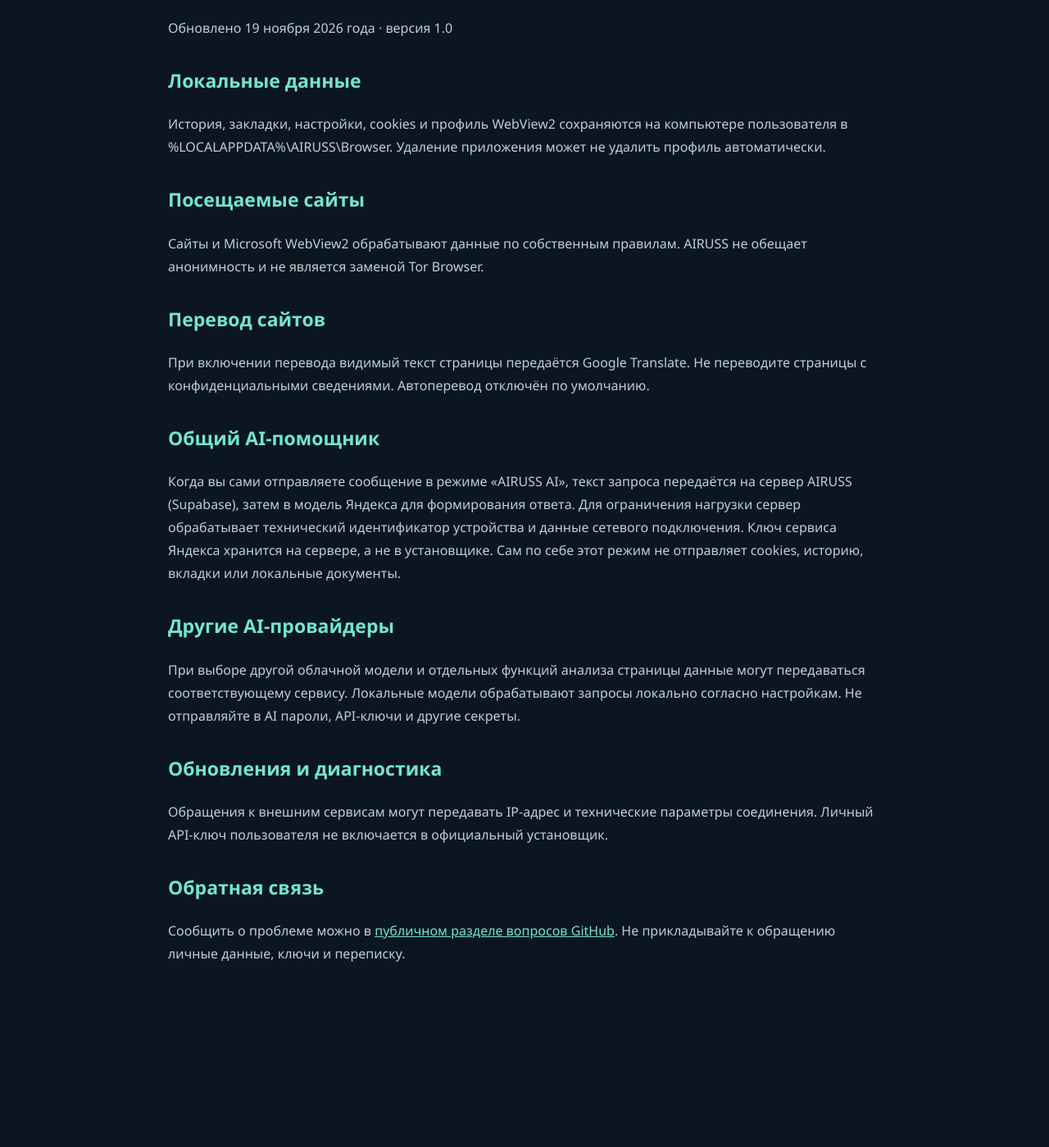
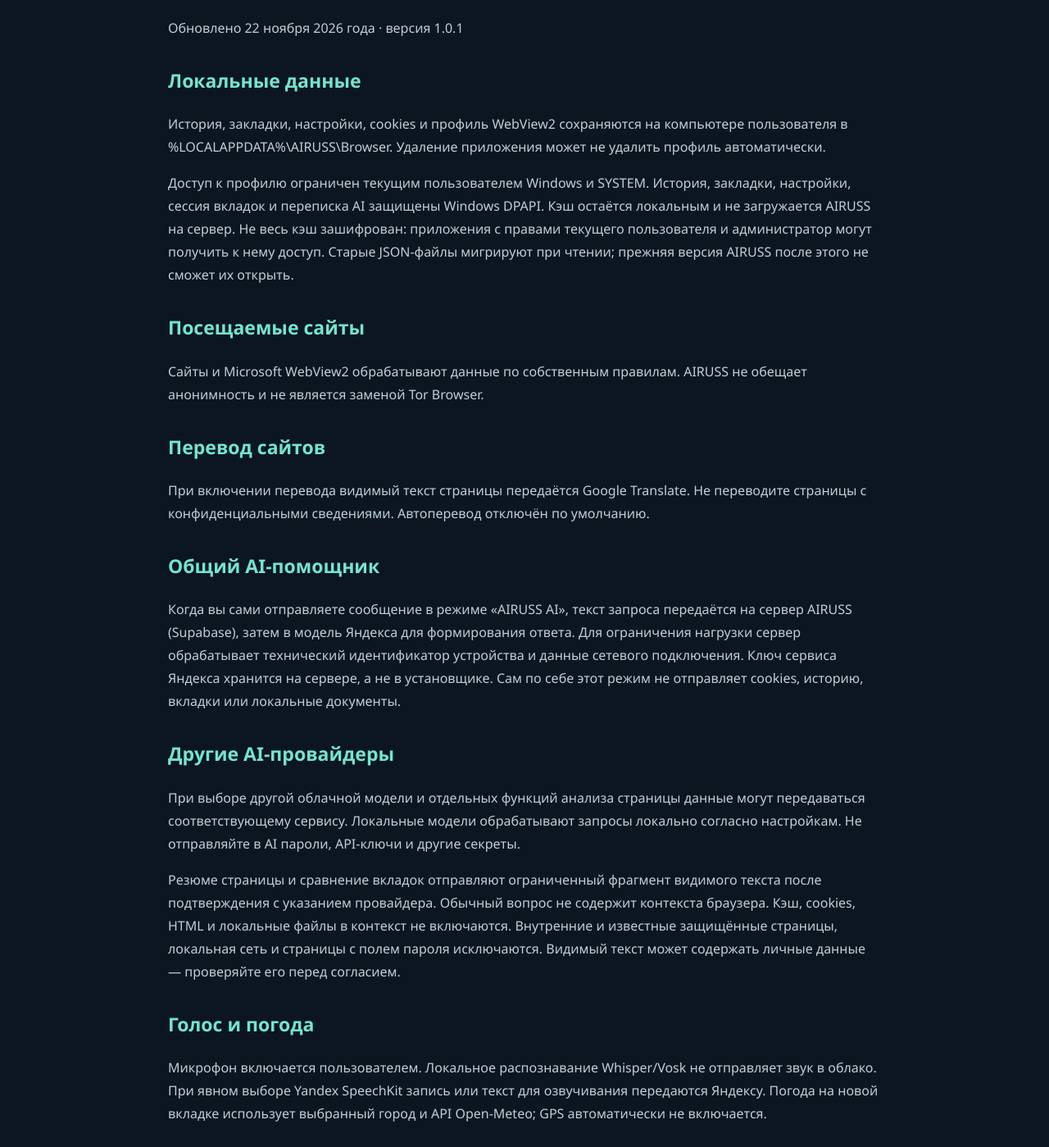
Before and after one commit to ivan19326/airuss-browser-downloads, a plain HTML site: page privacy.html in a window 1280 px wide. Shown: the part 198-1597 px from the top of the page at 82% size. Before the commit the page ends 1431 px from the top, so only its background shows below. Drawn offline with Linux system fonts and the light colour scheme.

Commit message:
Prepare AIRUSS Browser 1.0.1 download and privacy information

```diff
--- a/privacy.html
+++ b/privacy.html
@@ -6,12 +6,15 @@ main{max-width:870px;padding:40px 24px;margin:auto}h1{font-size:34px}h2{font-siz
 p{color:#bed0d6}a{color:#73e5ce}header{border-bottom:1px solid #284653;padding:22px}
 header a{text-decoration:none;font-weight:bold} </style></head><body>
 <header><a href="./">← AIRUSS Browser</a></header><main>
-<h1>Конфиденциальность AIRUSS Browser</h1><p>Обновлено 19 ноября 2026 года · версия 1.0</p>
+<h1>Конфиденциальность AIRUSS Browser</h1><p>Обновлено 22 ноября 2026 года · версия 1.0.1</p>
 <h2>Локальные данные</h2><p>История, закладки, настройки, cookies и профиль WebView2 сохраняются на компьютере пользователя в %LOCALAPPDATA%\AIRUSS\Browser. Удаление приложения может не удалить профиль автоматически.</p>
+<p>Доступ к профилю ограничен текущим пользователем Windows и SYSTEM. История, закладки, настройки, сессия вкладок и переписка AI защищены Windows DPAPI. Кэш остаётся локальным и не загружается AIRUSS на сервер. Не весь кэш зашифрован: приложения с правами текущего пользователя и администратор могут получить к нему доступ. Старые JSON-файлы мигрируют при чтении; прежняя версия AIRUSS после этого не сможет их открыть.</p>
 <h2>Посещаемые сайты</h2><p>Сайты и Microsoft WebView2 обрабатывают данные по собственным правилам. AIRUSS не обещает анонимность и не является заменой Tor Browser.</p>
 <h2>Перевод сайтов</h2><p>При включении перевода видимый текст страницы передаётся Google Translate. Не переводите страницы с конфиденциальными сведениями. Автоперевод отключён по умолчанию.</p>
 <h2>Общий AI-помощник</h2><p>Когда вы сами отправляете сообщение в режиме «AIRUSS AI», текст запроса передаётся на сервер AIRUSS (Supabase), затем в модель Яндекса для формирования ответа. Для ограничения нагрузки сервер обрабатывает технический идентификатор устройства и данные сетевого подключения. Ключ сервиса Яндекса хранится на сервере, а не в установщике. Сам по себе этот режим не отправляет cookies, историю, вкладки или локальные документы.</p>
 <h2>Другие AI-провайдеры</h2><p>При выборе другой облачной модели и отдельных функций анализа страницы данные могут передаваться соответствующему сервису. Локальные модели обрабатывают запросы локально согласно настройкам. Не отправляйте в AI пароли, API-ключи и другие секреты.</p>
+<p>Резюме страницы и сравнение вкладок отправляют ограниченный фрагмент видимого текста после подтверждения с указанием провайдера. Обычный вопрос не содержит контекста браузера. Кэш, cookies, HTML и локальные файлы в контекст не включаются. Внутренние и известные защищённые страницы, локальная сеть и страницы с полем пароля исключаются. Видимый текст может содержать личные данные — проверяйте его перед согласием.</p>
+<h2>Голос и погода</h2><p>Микрофон включается пользователем. Локальное распознавание Whisper/Vosk не отправляет звук в облако. При явном выборе Yandex SpeechKit запись или текст для озвучивания передаются Яндексу. Погода на новой вкладке использует выбранный город и API Open-Meteo; GPS автоматически не включается.</p>
 <h2>Обновления и диагностика</h2><p>Обращения к внешним сервисам могут передавать IP-адрес и технические параметры соединения. Личный API-ключ пользователя не включается в официальный установщик.</p>
 <h2>Обратная связь</h2><p>Сообщить о проблеме можно в <a href="https://github.com/ivan19326/airuss-browser-downloads/issues">публичном разделе вопросов GitHub</a>. Не прикладывайте к обращению личные данные, ключи и переписку.</p>
 </main></body></html>
```
Also changed, not shown: index.html (+5 -5 lines), 1 other file.
